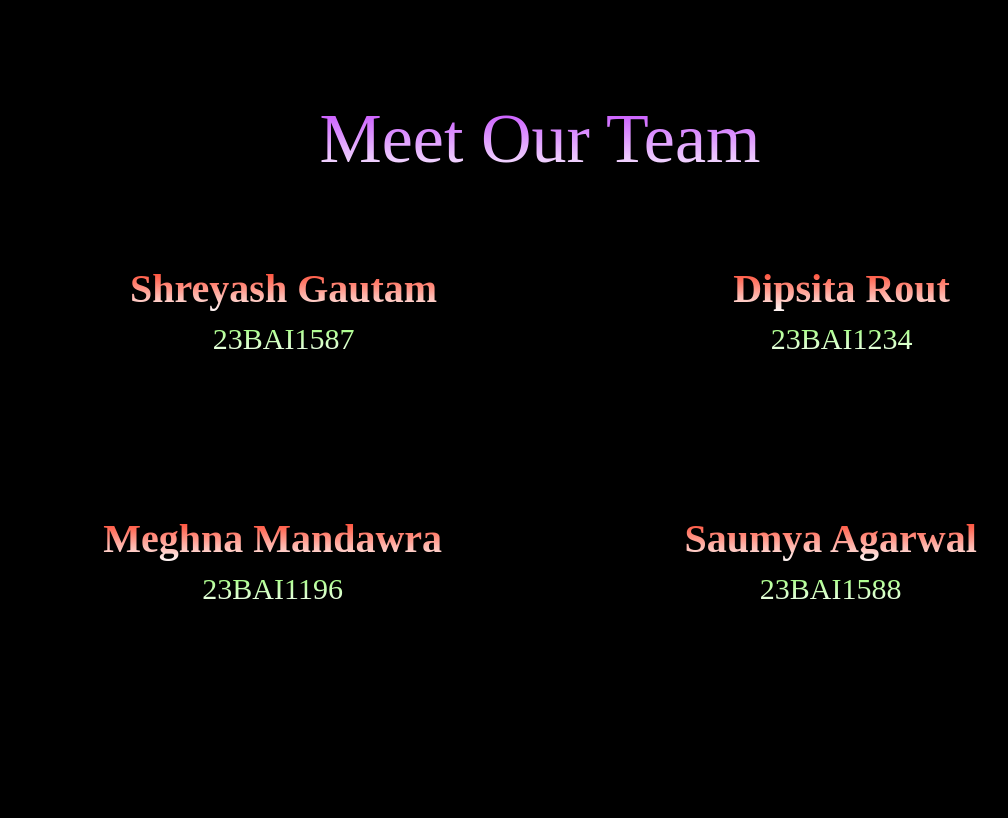
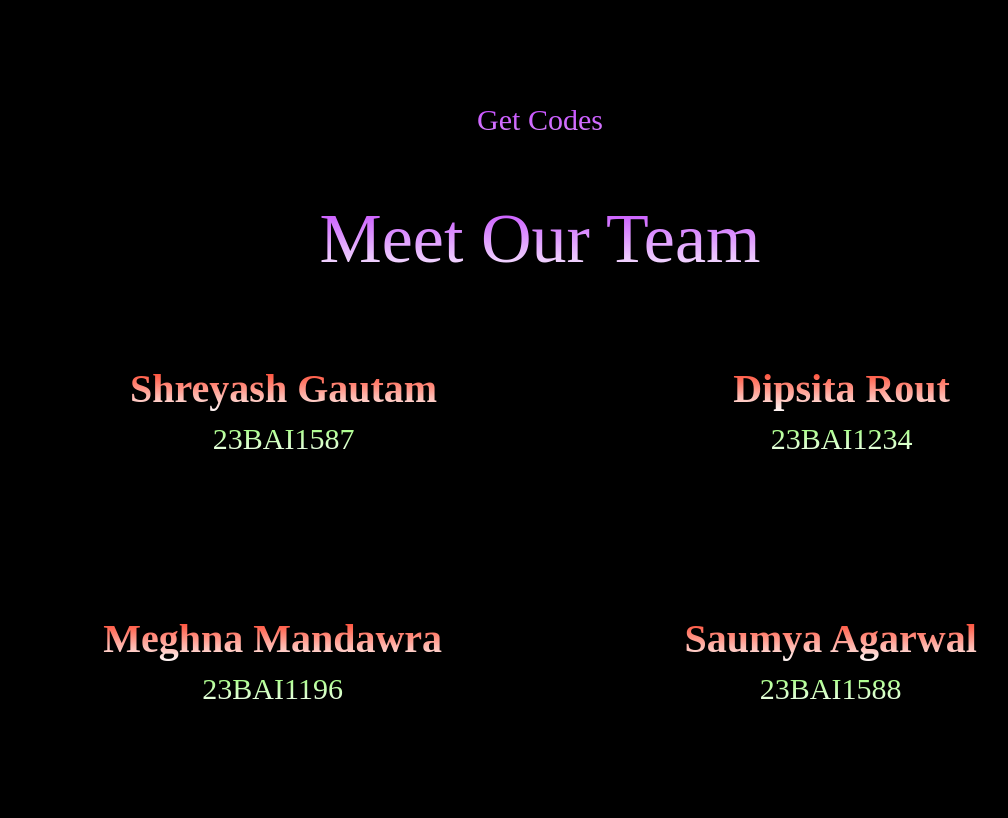
Before and after one commit to Meghs21/Hackathon_Translator, a website: page tempelates/userm.hbs in a window 1280 px wide. Shown: the part 1407-2225 px from the top of the page, without its empty margins (100-1108 px from the left). Drawn offline with nearby package versions, Linux system fonts and the light colour scheme; files that its build step writes are made by us from their sources.

Commit message:
Update userm.hbs

```diff
--- a/tempelates/userm.hbs
+++ b/tempelates/userm.hbs
@@ -7,6 +7,24 @@
     <link href="https://cdn.jsdelivr.net/npm/bootstrap@5.3.3/dist/css/bootstrap.min.css" rel="stylesheet" integrity="sha384-QWTKZyjpPEjISv5WaRU9OFeRpok6YctnYmDr5pNlyT2bRjXh0JMhjY6hW+ALEwIH" crossorigin="anonymous">
     <link rel="stylesheet" href="css/about.css">
   </head>
+  <style>
+    .github{
+      color:aliceblue;
+      text-decoration: none;
+      color:white;
+    background: -webkit-linear-gradient(#c038ff, #fefefe);
+    -webkit-background-clip: text;
+    -webkit-text-fill-color: transparent;
+    font-family: 'Poppins';
+    }
+    .git{
+      display: flex;
+      justify-content: center;
+      margin:auto;
+      height: 100px;
+      font-size: 30px;
+    }
+  </style>
   <body>
  <nav class="navbar navbar-expand-lg bg-body-tertiary">
         <div class="container-fluid">
@@ -26,7 +44,7 @@
                 <a class="nav-link" href="/contact">CONTACT US</a>
               </li>
               <li class="nav-item">
-                <a class="nav-link" href="../index.html">USER MANUAL</a>
+                <a class="nav-link" href="/userm">USER MANUAL</a>
               </li>
             </ul>
 
@@ -98,10 +116,12 @@ The translated text will be read aloud automatically. <br>
               Navigate to the project directory.<br>
               pip install Flask translate gtts SpeechRecognition pyaudio.<br>
 python app.py<br>
-
             </p>
           </div>
 
+      </div>
+      <div class="git">
+        <a href="https://github.com/Meghs21/Hackathon_Translator" class="github">Get Codes</a>
       </div>
       <div class="container hidden">
         <h1>Meet Our Team</h1>
```
